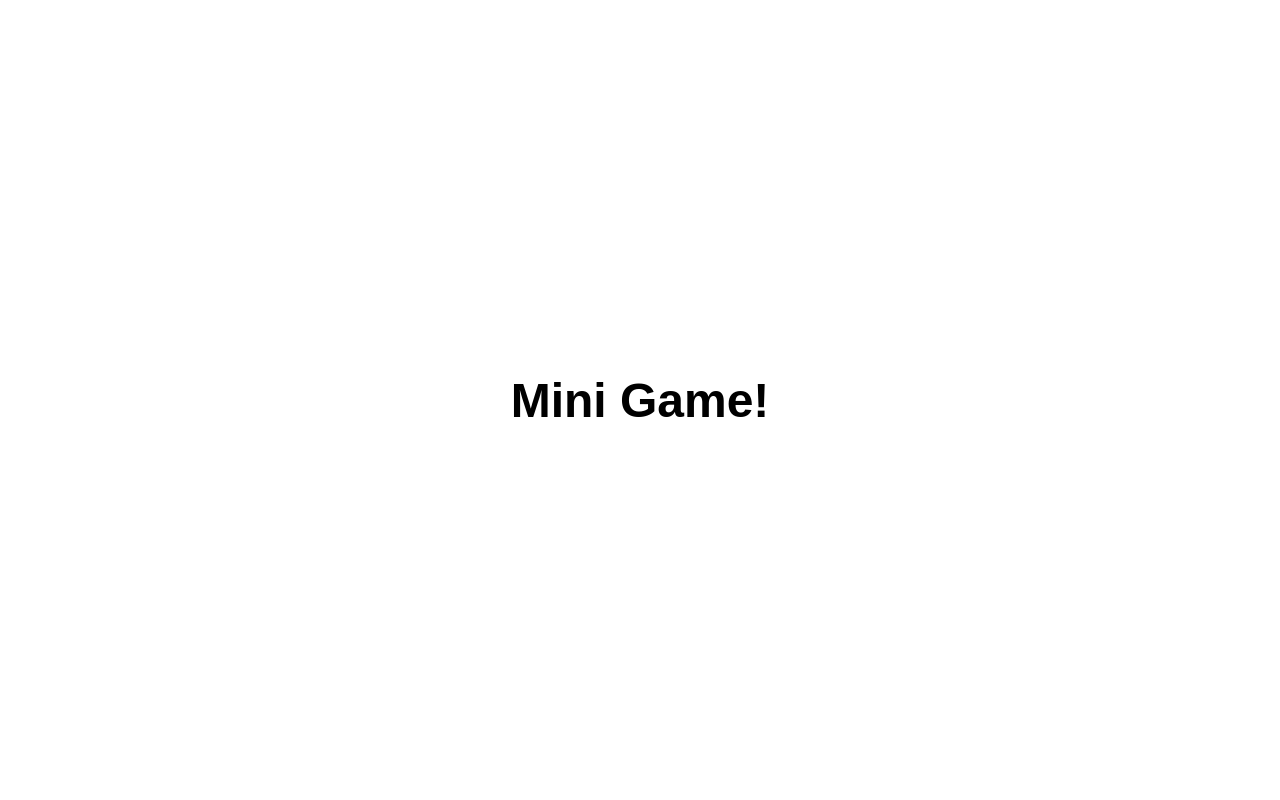
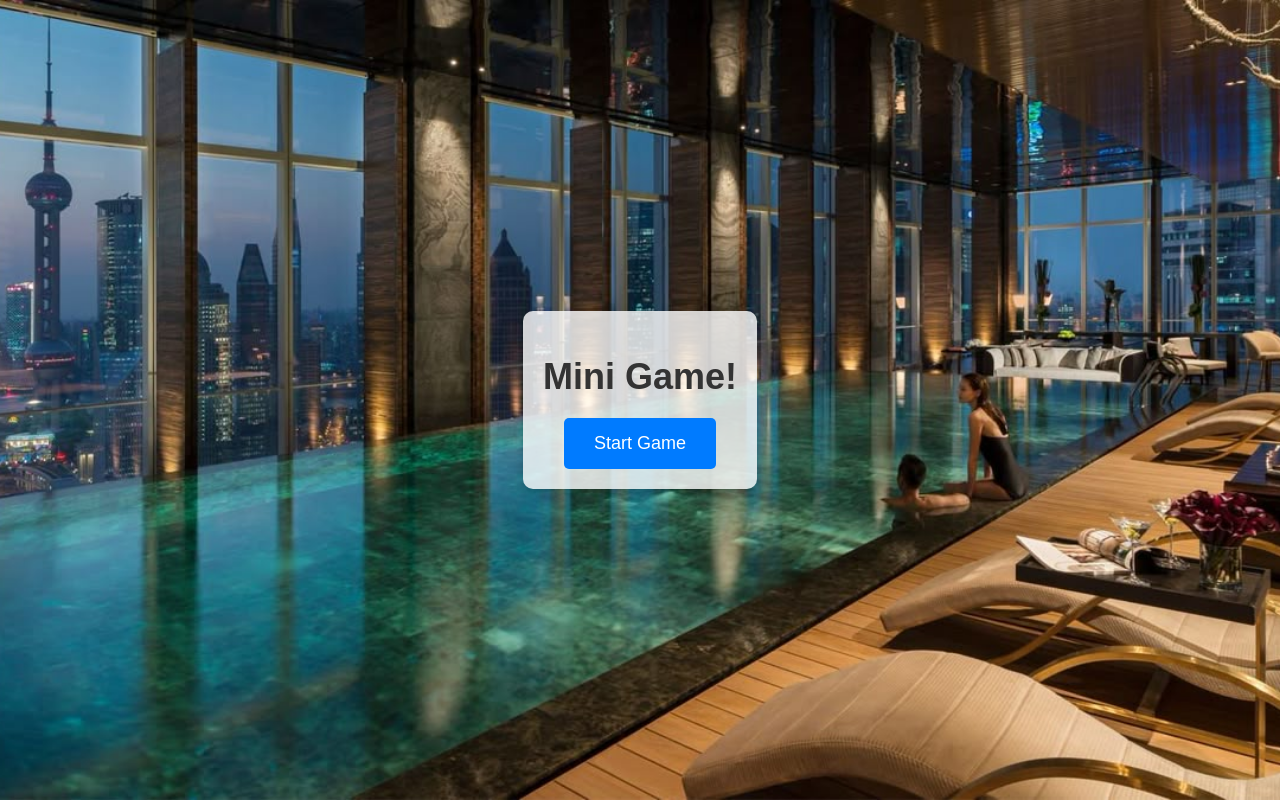
Before and after one commit to viniciusbgs/The_Manhattan_Project, a Flask app: page /game in a window 1280 px wide. Run offline with Flask 3, Linux system fonts and the light colour scheme.

Commit message:
Organized project structure

```diff
--- /dev/null
+++ b/static/css/styles.css
@@ -0,0 +1,45 @@
+/* Estilo do corpo da página */
+body {
+    margin: 0;
+    padding: 0;
+    height: 100vh;
+    display: flex;
+    justify-content: center;
+    align-items: center;
+    font-family: Arial, sans-serif;
+    background-image: url('../images/image.jpg'); /* Caminho corrigido */
+    background-size: cover; /* Cobrir toda a tela */
+    background-position: center; /* Centralizar a imagem */
+}
+
+/* Estilo do contêiner do jogo */
+.game-container {
+    text-align: center;
+    background-color: rgba(255, 255, 255, 0.8); /* Fundo semi-transparente */
+    padding: 20px;
+    border-radius: 10px;
+    box-shadow: 0 4px 10px rgba(0, 0, 0, 0.2);
+}
+
+/* Estilo do título */
+h1 {
+    font-size: 36px;
+    color: #333;
+    margin-bottom: 20px;
+}
+
+/* Estilo do botão */
+#startButton {
+    padding: 15px 30px;
+    font-size: 18px;
+    color: white;
+    background-color: #007bff;
+    border: none;
+    border-radius: 5px;
+    cursor: pointer;
+    transition: background-color 0.3s;
+}
+
+#startButton:hover {
+    background-color: #0056b3; /* Cor ao passar o mouse */
+}
--- a/templates/game.html
+++ b/templates/game.html
@@ -4,20 +4,19 @@
     <meta charset="UTF-8">
     <meta name="viewport" content="width=device-width, initial-scale=1.0">
     <title>Game</title>
-    <style>
-        body {
-            background-color: white;
-            display: flex;
-            justify-content: center;
-            align-items: center;
-            height: 100vh;
-            margin: 0;
-            font-size: 24px;
-            font-family: Arial, sans-serif;
-        }
-    </style>
+    <link rel="stylesheet" href="../static/css/styles.css"> <!-- Link para o arquivo CSS externo -->
 </head>
 <body>
-    <h1>Mini Game!</h1>
+    <div class="game-container">
+        <h1>Mini Game!</h1>
+        <button id="startButton">Start Game</button>
+    </div>
+
+    <script>
+        // Adicionar funcionalidade ao botão
+        document.getElementById('startButton').addEventListener('click', () => {
+            alert('Game Started!'); // Exemplo de ação ao clicar no botão
+        });
+    </script>
 </body>
 </html>
```
Also changed, not shown: static/images/image.jpg (added).
